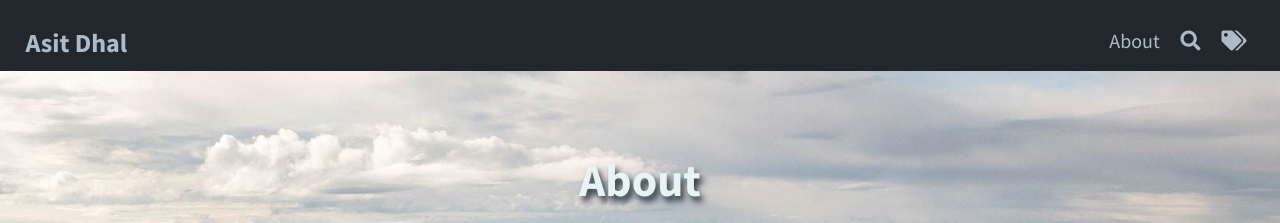
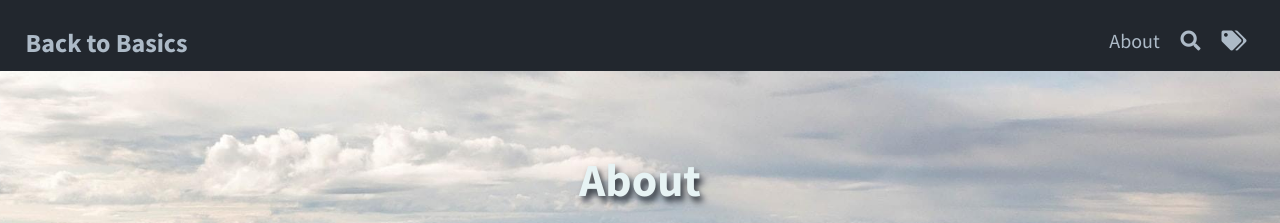
Before and after one commit to asit-dhal/asit-dhal.github.io, a Jekyll site: the page built from pages/about.md, in a window 1280 px wide. Shown: the top 223 px of the page. Built offline with Jekyll 4.4.1, drawn with Linux system fonts in a browser that asks for light colours.

Commit message:
Change landing page

```diff
--- a/_config.yml
+++ b/_config.yml
@@ -3,14 +3,14 @@ baseurl: ""
 url: "https://asit-dhal.github.io"
 
 # THEME-SPECIFIC CONFIGURATION
-title: Asit Dhal                                  # site's title
-description: "C++, Qt, and CMake"      # used by search engines
+title: Back to Basics                                   # site's title
+description: C++/CMake, Database, gRPC, System Design      # used by search engines
 avatar:                          # Empty for no avatar in navbar
 favicon: assets/favicon.ico                             # Icon displayed in the tab
 
 # Header and footer text
-header_text: 🙏 # Change Blog header text
-header_feature_image: assets/img/pexels/triangular.jpeg
+header_text: Back to Basics
+header_feature_image: assets/img/pexels/landing.jpg
 footer_text: Thanks for visiting !!
 
 # Blog
--- a/_layouts/home.html
+++ b/_layouts/home.html
@@ -6,7 +6,6 @@ layout: default
 
     <div id="main" class="call-out"
          style="background-image: url('{{ site.header_feature_image | relative_url }}')">
-        <h1> {{ site.header_text | default: "Change <code>header_text</code> in <code>_config.yml</code>"}} </h1>
     </div>
 
     {% include blog/blog.html %}
```
Also changed, not shown: assets/img/portfolio/cabin.png (deleted), assets/img/portfolio/cake.png (deleted), assets/img/portfolio/circus.png (deleted), assets/img/portfolio/game.png (deleted), assets/img/portfolio/github.png (deleted), assets/img/portfolio/jekyllblog2.png (deleted), assets/img/portfolio/ninja.png (deleted), assets/img/portfolio/safe.png (deleted), assets/img/portfolio/submarine.png (deleted), assets/img/portfolio/toh.png (deleted), assets/img/portfolio/ttt.png (deleted), 1 other file.
